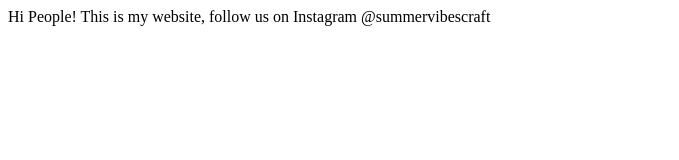
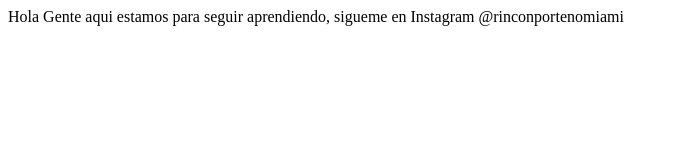
Before and after one commit to edwmorales/cursoprework, a plain HTML site: page index.html in a window 1280 px wide. Shown: the whole page, without its empty margins (0-679 px from the left). Drawn offline with Linux system fonts and the light colour scheme.

Commit message:
cambios de perfil en Instagram

```diff
--- a/index.html
+++ b/index.html
@@ -7,7 +7,6 @@
     <title>Hola Mundo</title>
 </head>
 <body>
-    Hi People! This is my website, follow us on Instagram
-    @summervibescraft
+    Hola Gente aqui estamos para seguir aprendiendo, sigueme en Instagram @rinconportenomiami
 </body>
 </html>
```
